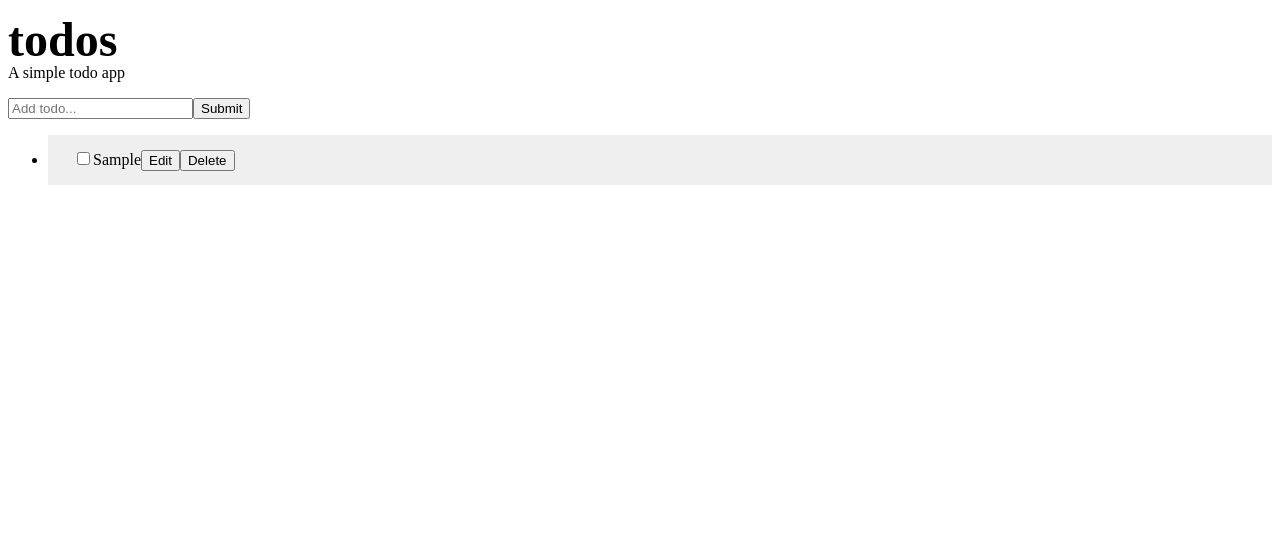
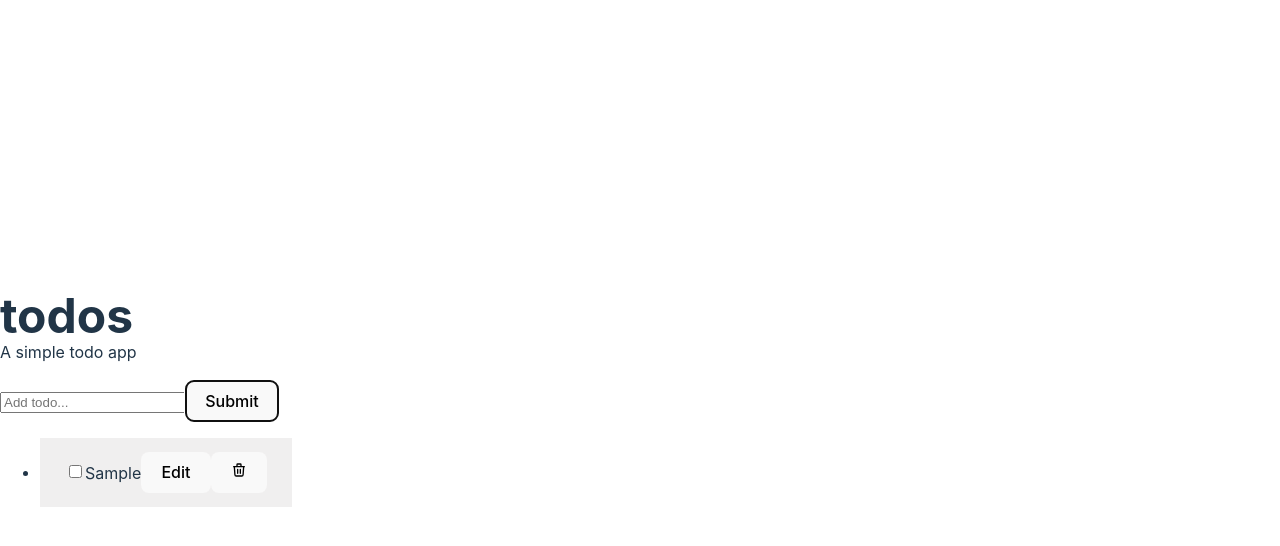
Before and after one commit to harukafujii13/React_TodoApp, a React (Vite) app: page / in a window 1280 px wide. Both pictures are taken after typing "Sample" into the empty fields and a click on the button "Submit". Shown: the top 546 px of the page. Built offline with nearby package versions, Linux system fonts and the light colour scheme.

Commit message:
added TodosProvider

```diff
--- /dev/null
+++ b/src/ContextAPIDemo.jsx
@@ -0,0 +1,35 @@
+import { useState, createContext, useContext } from 'react'
+
+const MyContext = createContext()
+
+function MyProvider(props) {
+    const [data, setData] = useState('something else')
+
+    return (
+        <MyContext.Provider value={{ data, setData }}>
+            {props.children}
+        </MyContext.Provider>
+    )
+}
+
+function ChildComponent() {
+    const { data } = useContext(MyContext)
+
+    return (
+        <>
+            <p>Data from context: {data}</p>
+        </>
+    )
+}
+
+//Think of this as the "App" component
+function ContextAPIDemo() {
+    const data = "hi"
+    return (
+        <MyProvider>
+            <ChildComponent />
+        </MyProvider>
+    )
+}
+
+export default ContextAPIDemo
--- a/src/components/InputTodo.jsx
+++ b/src/components/InputTodo.jsx
@@ -1,8 +1,12 @@
-import { useState } from 'react'
+import { useState, useContext } from 'react'
+import { useFlasher } from '@/hooks/useFlasher'
+import { TodosContext } from '@/context/TodosContext'
 
-function InputTodo({ addTodo }) {
+function InputTodo() {
     const [title, setTitle] = useState('')
     const [message, setMessage] = useState('')
+
+    const { addTodo } = useContext(TodosContext)
 
     const handleSubmit = (e) => {
         e.preventDefault()
@@ -21,7 +25,7 @@ function InputTodo({ addTodo }) {
     }
 
     return (
-        <>
+        <div ref={useFlasher()}>
             <form onSubmit={handleSubmit} >
                 <input
                     type="text"
@@ -32,7 +36,7 @@ function InputTodo({ addTodo }) {
                 <button>Submit</button>
             </form>
             <span style={{ fontSize: "0.7rem", color: "red"}}>{message}</span>
-        </>
+        </div>
     )
 }
 
--- a/src/components/TodoApp.jsx
+++ b/src/components/TodoApp.jsx
@@ -1,65 +1,88 @@
-import { useState, useEffect } from 'react'
-import { v4 as uuidv4 } from 'uuid'  //npi uuid
-
 import InputTodo from '@/components/InputTodo'
 import TodoList from '@/components/TodoList'
 
-import { todos as todosData } from '@/data/todoData'
+import { TodosProvider } from '@/context/TodosContext'
 
 function TodoApp() {
-    const [todos, setTodos] = useState([])
+    return (
+        <TodosProvider>
+            <InputTodo />
+            <TodoList />
+        </TodosProvider>
+    )
+}
 
-    useEffect(() => {
-        if(!localStorage.getItem("todo")){
-            const temp = JSON.stringify(todosData)
-            localStorage.setItem("todos", temp)
-        }else{
-            const temp = JSON.parse(localStorage.getItem("todo"))  //localStorage.lear() clear everything
-            setTodos(temp)
-        }
-    }, [])
+export default TodoApp
+
+
+
+
+
+
+
+
+// import { useState, useEffect } from 'react'
+// import { v4 as uuidv4 } from 'uuid'  //npi uuid
+
+// import InputTodo from '@/components/InputTodo'
+// import TodoList from '@/components/TodoList'
+
+// import { todos as todosData } from '@/data/todoData'
+
+// function TodoApp() {
+//     const [todos, setTodos] = useState([])
+
+//     useEffect(() => {
+//         if(!localStorage.getItem("todo")){
+//             const temp = JSON.stringify(todosData)
+//             localStorage.setItem("todos", temp)
+//         }else{
+//             const temp = JSON.parse(localStorage.getItem("todo"))  //localStorage.lear() clear everything
+//             setTodos(temp)
+//         }
+//     }, [])
     //[] as the second argument, which means it will only run once, when the component is initially rendered.
 
 
-    const handleChange = (id) => {
-        setTodos((prevState) => {
-            return prevState.map(todo => {
-                if (todo.id === id) {
-                    return {
-                        ...todo,
-                        completed: !todo.completed
-                    }
-                }
+    // const handleChange = (id) => {
+    //     setTodos((prevState) => {
+    //         return prevState.map(todo => {
+    //             if (todo.id === id) {
+    //                 return {
+    //                     ...todo,
+    //                     completed: !todo.completed
+    //                 }
+    //             }
 
-                return todo
-            })
-        })
-    }
+    //             return todo
+    //         })
+    //     })
+    // }
 
     //TodoItemnのcheckboxでチェックしたidを引数とし、prevStateのtodosオブジェクトの中の
     //todoの中のtodo.idと引数のidが一致したらcompletedがtrueになる
 
-    const updateTodo = (id, key, updateValue) => {
-        setTodos((prevState) => {
-            return prevState.map(todo => {
-                if (todo.id === id) {
-                    return {
-                        ...todo,
-                        completed: !todo.completed
-                    }
-                }
+    // const updateTodo = (id, key, updateValue) => {
+    //     setTodos((prevState) => {
+    //         return prevState.map(todo => {
+    //             if (todo.id === id) {
+    //                 return {
+    //                     ...todo,
+    //                     completed: !todo.completed
+    //                 }
+    //             }
 
-                return todo
-            })
-        })
-    }
+    //             return todo
+    //         })
+    //     })
+    // }
 
 
-    const deleteTodo = (id) => {
-        setTodos((prevState) => {
-            return prevState.filter(todo => todo.id !== id)
-        })
-    }
+    // const deleteTodo = (id) => {
+    //     setTodos((prevState) => {
+    //         return prevState.filter(todo => todo.id !== id)
+    //     })
+    // }
 
     //Inside the callback function, the filter function is used to
     //create a new array that includes only the todo items that do not
@@ -67,26 +90,26 @@ function TodoApp() {
 
 
 
-    const addTodo = (title) => {
-        const newTodo = {
-            id: uuidv4(),
-            title,
-            completed: false
-        }
+//     const addTodo = (title) => {
+//         const newTodo = {
+//             id: uuidv4(),
+//             title,
+//             completed: false
+//         }
 
-        setTodos([newTodo, ...todos])
-    }
+//         setTodos([newTodo, ...todos])
+//     }
 
-    return (
-        <>
-            <InputTodo addTodo={addTodo} />
-            <TodoList
-                todos={todos}
-                handleChange={handleChange}
-                deleteTodo={deleteTodo}
-            />
-        </>
-    )
-}
+//     return (
+//         <>
+//             <InputTodo addTodo={addTodo} />
+//             <TodoList
+//                 todos={todos}
+//                 handleChange={handleChange}
+//                 deleteTodo={deleteTodo}
+//             />
+//         </>
+//     )
+// }
 
-export default TodoApp
+// export default TodoApp
--- a/src/components/TodoItem.jsx
+++ b/src/components/TodoItem.jsx
@@ -1,14 +1,20 @@
-import { useState, useRef } from 'react'
+import { useState, useRef, useContext } from 'react'
+import { HiOutlineTrash } from 'react-icons/hi'
 
 import styles from '@/style/TodoItem.module.scss'
+
 import Modal from '@/components/Modal'
+import { useFlasher } from '@/hooks/useFlasher'
+import { TodosContext } from '@/context/TodosContext'
 
-function TodoItem({ todoItem, deleteTodo }) {
+
+function TodoItem({ todoItem }) {
 
     // const [todo, setTodo] = useState(todoItem)
     const [editing, setEditing] = useState(false)
 
     const inputRef = useRef(null)
+    const { deleteTodo, updateTodo } = useContext(TodosContext)
 
     // let viewMode = {}
     // let editMode = {}
@@ -24,36 +30,32 @@ function TodoItem({ todoItem, deleteTodo }) {
     }
 
     const handleUpdateSubmit = () => {
-        setTodo({
-            ...todo,
-            title: inputRef.current.value
-        })
+        updateTodo(todoItem.id, "title", inputRef.current.value)
         setEditing(false)
     }
 
     const handleChange = () => {
-        setTodo({
-            ...todo,
-            completed: !todo.completed
-        })
+        updateTodo(todoItem.id, "completed", !todoItem.completed)
     }
 
     return (
         <li>
-            <div className={styles.item}>
+            <div className={styles.item} ref={useFlasher()}>
                 <input
                     type="checkbox"
                     checked={todoItem.completed}
                     onChange={handleChange}
                 />
-            <span style={ todoItem.completed ? { textDecoration: "line-through"}: null}>
+                <span style={todoItem.completed ? { textDecoration: "line-through" } : null}>
                     {todoItem.title}
                 </span>
                 <button onClick={handleEditing}>Edit</button>
-            <button onClick={() => deleteTodo(todoItem.id)}>Delete</button>
+                <button onClick={() => deleteTodo(todoItem.id)}>
+                    <HiOutlineTrash />
+                </button>
             </div>
 
-        {editing &&(
+            {editing && (
                 <Modal
                     showModal={editing}
                     setShowModal={setEditing}
@@ -66,7 +68,8 @@ function TodoItem({ todoItem, deleteTodo }) {
                     <button onClick={handleUpdateSubmit}>
                         Update
                     </button>
-        </Modal>)}
+                </Modal>
+            )}
         </li>
     )
 }
--- a/src/components/TodoList.jsx
+++ b/src/components/TodoList.jsx
@@ -1,7 +1,10 @@
 import React from 'react'
 import TodoItem from '@/components/TodoItem'
+import {TodosContext} from '@/context/TodosContext'
+import { useContext } from 'react'
 
-function TodoList({ todos, handleChange, deleteTodo }) {
+function TodoList() {
+    const {todos} = useContext(TodosContext)
 
     return (
         <ul>
@@ -9,8 +12,6 @@ function TodoList({ todos, handleChange, deleteTodo }) {
                 <TodoItem
                     key={todo.id}
                     todoItem={todo}
-                    handleChange={handleChange}
-                    deleteTodo={deleteTodo}
                 />
             )}
         </ul>
--- /dev/null
+++ b/src/context/TodosContext.jsx
@@ -0,0 +1,55 @@
+import { createContext, useState, useEffect } from "react";
+import { v4 as uuidv4 } from "uuid";
+import { getInitialTodos } from "@/lib/helper";
+
+const TodosContext = createContext();
+
+const TodosProvider = ({ children }) => {
+  const [todos, setTodos] = useState(getInitialTodos());
+
+  useEffect(() => {
+    const temp = JSON.stringify(todos);
+    localStorage.setItem("todos", temp);
+  }, [todos]);
+
+  const updateTodo = (id, key, updatedValue) => {
+    setTodos((prevState) => {
+      return prevState.map((todo) => {
+        if (todo.id === id) {
+          todo[key] = updatedValue;
+        }
+        return todo;
+      });
+    });
+  };
+
+  const deleteTodo = (id) => {
+    setTodos((prevState) => {
+      return prevState.filter((todo) => todo.id !== id);
+    });
+  };
+
+  const addTodo = (title) => {
+    const newTodo = {
+      id: uuidv4(),
+      title,
+      completed: false,
+    };
+    setTodos([newTodo, ...todos]);
+  };
+
+  return (
+    <TodosContext.Provider
+      value={{
+        todos,
+        updateTodo,
+        deleteTodo,
+        addTodo,
+      }}
+    >
+      {children}
+    </TodosContext.Provider>
+  );
+};
+
+export { TodosContext, TodosProvider };
--- /dev/null
+++ b/src/hooks/useFlasher.js
@@ -0,0 +1,15 @@
+import { useRef, useEffect } from "react";
+
+export const useFlasher = () => {
+  const ref = useRef();
+
+  useEffect(() => {
+    console.log(ref);
+    ref.current.classList.add("flash");
+    setTimeout(() => {
+      ref.current.classList.remove("flash");
+    }, 300);
+  });
+
+  return ref;
+};
--- a/src/lib/helper.js
+++ b/src/lib/helper.js
@@ -0,0 +1,5 @@
+export const getInitialTodos = () => {
+  const temp = localStorage.getItem("todos");
+  const savedTodos = JSON.parse(temp);
+  return savedTodos || [];
+};
--- a/src/main.jsx
+++ b/src/main.jsx
@@ -1,9 +1,14 @@
 import React from 'react'
 import ReactDOM from 'react-dom/client'
 import App from './App'
+import './index.css'
+
+import ContextAPIDemo from './ContextAPIDemo'
+
+const contextDemo = false
 
 ReactDOM.createRoot(document.getElementById('root')).render(
   <React.StrictMode>
-    <App />
+    {contextDemo ? <ContextAPIDemo /> : <App />}
   </React.StrictMode>,
 )
```
Lines whose indentation alone changed are shown as unchanged.
